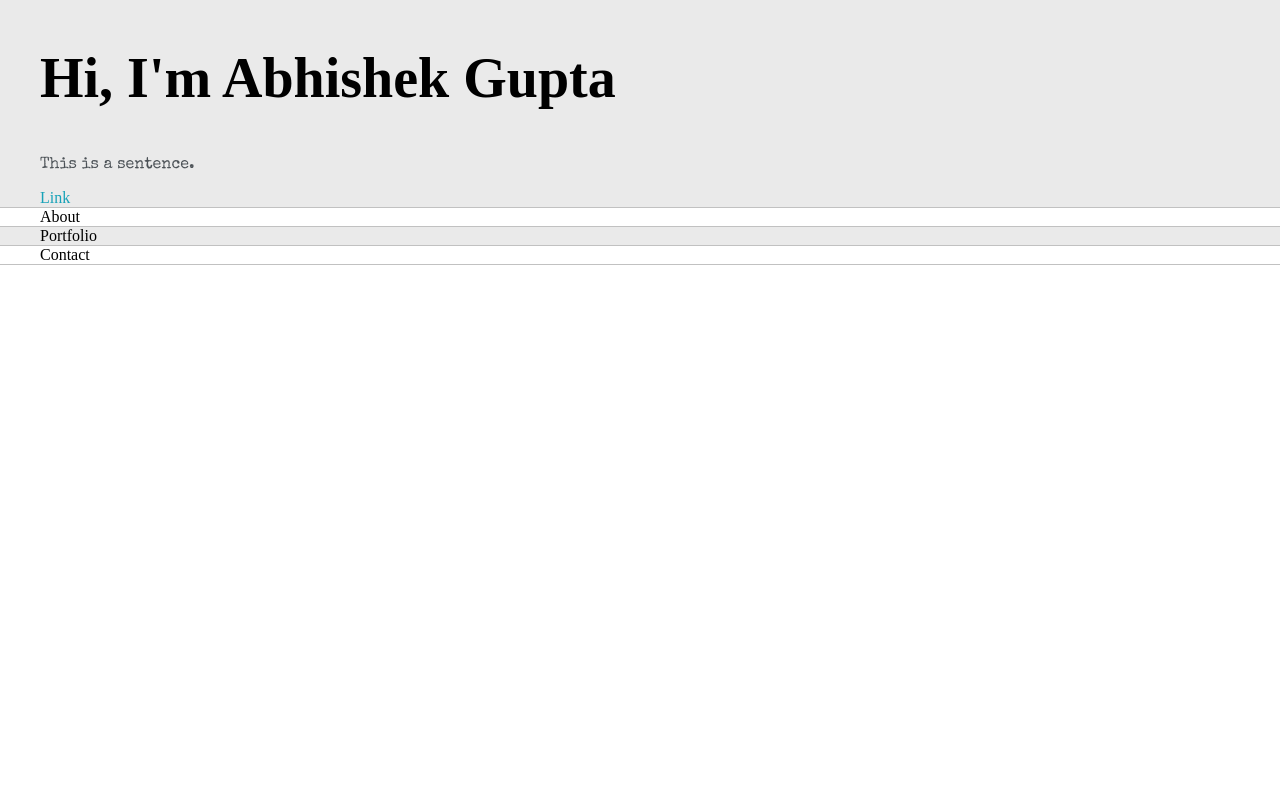
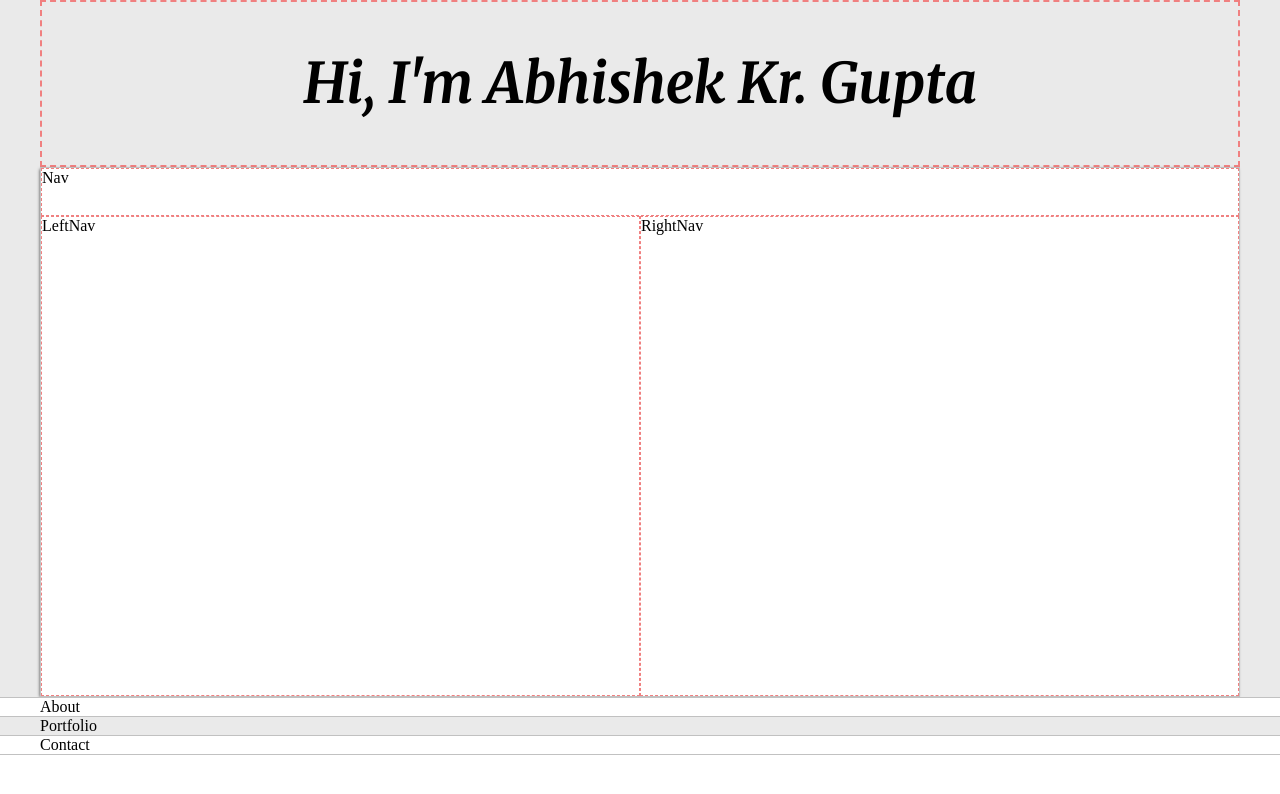
Before and after one commit to 1nonlyabhi/portfolio-static, a plain HTML site: page index.html in a window 1280 px wide. Drawn offline with nearby package versions, Linux system fonts and the light colour scheme; a web font is replaced by a local one.

Commit message:
created first grid with navbar & 2 columns

```diff
--- a/default.css
+++ b/default.css
@@ -16,7 +16,7 @@ html, body{
 
 h1, h2, h3, h4, h5, h6, strong{
     color: var(--mainText);
-    font-family: 'Cutive', serif;
+    font-family: 'Merriweather', serif;
 }
 
 p, li, span, label, input, textarea{
@@ -57,6 +57,46 @@ h6 { font-size: 16px;}
     margin: 0 auto;
 }
 
+.greeting-wrapper{
+    display: grid;
+    text-align: center;
+    align-content: center;
+    border: 2px dashed lightcoral;
+    min-height: 10em;
+}
+
+.intro-wrapper{
+    background-color: var(--secondaryColor);
+    border: 1px solid var(--borderColor);
+
+    -webkit-box-shadow: -1px 1px 3px -1px rgba(0,0,0,0.75);
+    -moz-box-shadow: -1px 1px 3px -1px rgba(0,0,0,0.75) ;
+    box-shadow: -1px 1px 3px -1px rgba(0,0,0,0.75);
+
+    display: grid;
+    grid-template-columns: 1fr 1fr;
+    grid-template-rows: 3em 30em;
+    grid-template-areas:
+        'nav-wrapper nav-wrapper'
+        'left-column right-column'
+    ;
+}
+
+.nav-wrapper{
+    grid-area: nav-wrapper;
+    border: 1px dashed lightcoral;
+}
+
+.left-column{
+    grid-area: left-column;
+    border: 1px dashed lightcoral;
+}
+
+.right-column{
+    grid-area: right-column;
+    border: 1px dashed lightcoral;
+}
+
 @media screen and (max-width: 1200px){
     .main-container{
         width: 95%;
--- a/index.html
+++ b/index.html
@@ -6,7 +6,7 @@
 
     <link rel="preconnect" href="https://fonts.googleapis.com">
     <link rel="preconnect" href="https://fonts.gstatic.com" crossorigin>
-    <link href="https://fonts.googleapis.com/css2?family=Cutive&display=swap" rel="stylesheet">
+    <link href="https://fonts.googleapis.com/css2?family=Merriweather:ital,wght@1,700&display=swap" rel="stylesheet">
     <link href="https://fonts.googleapis.com/css2?family=Special+Elite&display=swap" rel="stylesheet">
 
     <link rel="stylesheet" type="text/css" href="default.css">
@@ -16,9 +16,23 @@
 
     <section class="s1">
         <div class="main-container">
-            <h1>Hi, I'm Abhishek Gupta</h1>
-            <p>This is a sentence.</p>
-            <a href="#">Link</a>
+            <div class="greeting-wrapper">
+                <h1>Hi, I'm Abhishek Kr. Gupta</h1>
+            </div>
+
+            <div class="intro-wrapper">
+                <div class="nav-wrapper">
+                    Nav
+                </div>
+
+                <div class="left-column">
+                    LeftNav
+                </div>
+
+                <div class="right-column">
+                    RightNav
+                </div>
+            </div>
         </div>
     </section>
 
```
